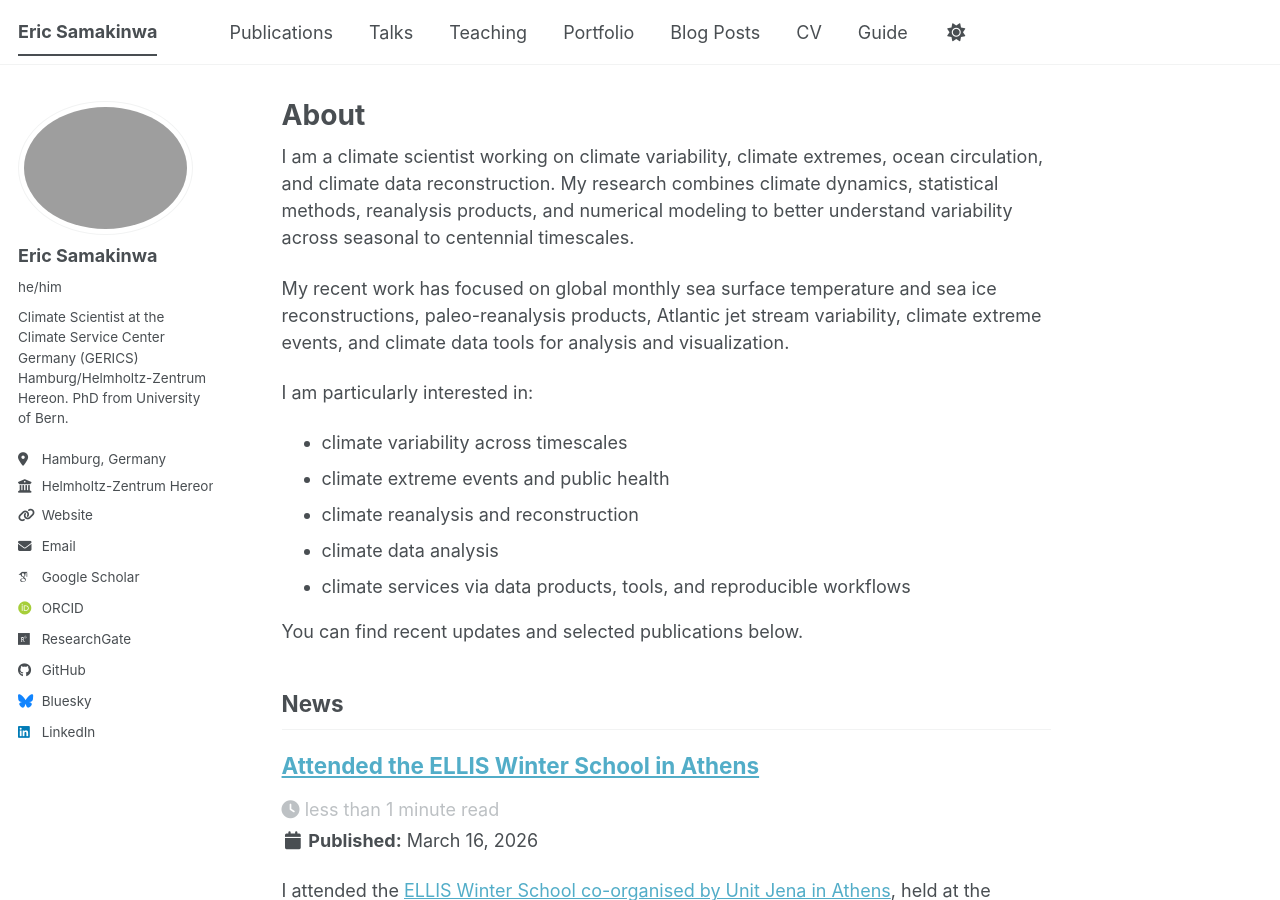
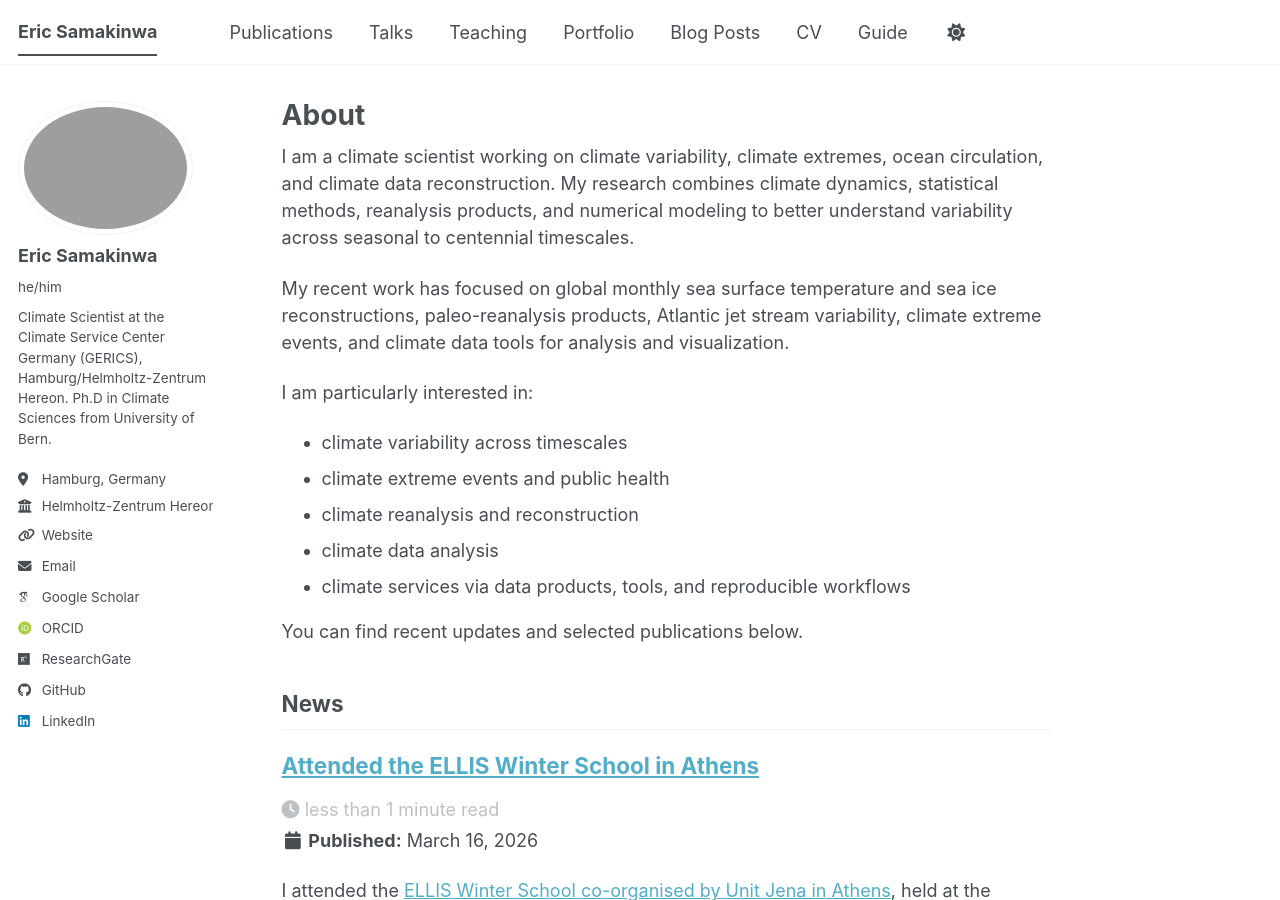
Before and after one commit to shamakson/shamakson.github.io, a Jekyll site: the page built from _pages/about.html, in a window 1280 px wide and 900 px high. Built offline with Jekyll 4.4.1, drawn with Linux system fonts in a browser that asks for light colours; some web fonts are replaced; a script bundle is joined from its source files by our own code; library files that are not in the unit come from our copies.

Commit message:
Revise bio and comment out Bluesky username
Updated bio for clarity and corrected PhD abbreviation.

```diff
--- a/_config.yml
+++ b/_config.yml
@@ -26,7 +26,7 @@ author:
   avatar           : "profile.png"
   name             : "Eric Samakinwa"
   pronouns         : "he/him"
-  bio              : "Climate Scientist at the Climate Service Center Germany (GERICS) Hamburg/Helmholtz-Zentrum Hereon. PhD from University of Bern."
+  bio              : "Climate Scientist at the Climate Service Center Germany (GERICS), Hamburg/Helmholtz-Zentrum Hereon. Ph.D in Climate Sciences from University of Bern."
   location         : "Hamburg, Germany"
   employer         : "Helmholtz-Zentrum Hereon"
   uri              : "https://shamakson.github.io"
@@ -57,7 +57,7 @@ author:
 
   # Social media
   artstation       : # Username
-  bluesky          : "bsky.app" # Replace this with you Bluesky username
+  #bluesky          : "bsky.app" # Replace this with you Bluesky username
   facebook         : # Username
   flickr           : # Username
   foursquare       : # Username
```
